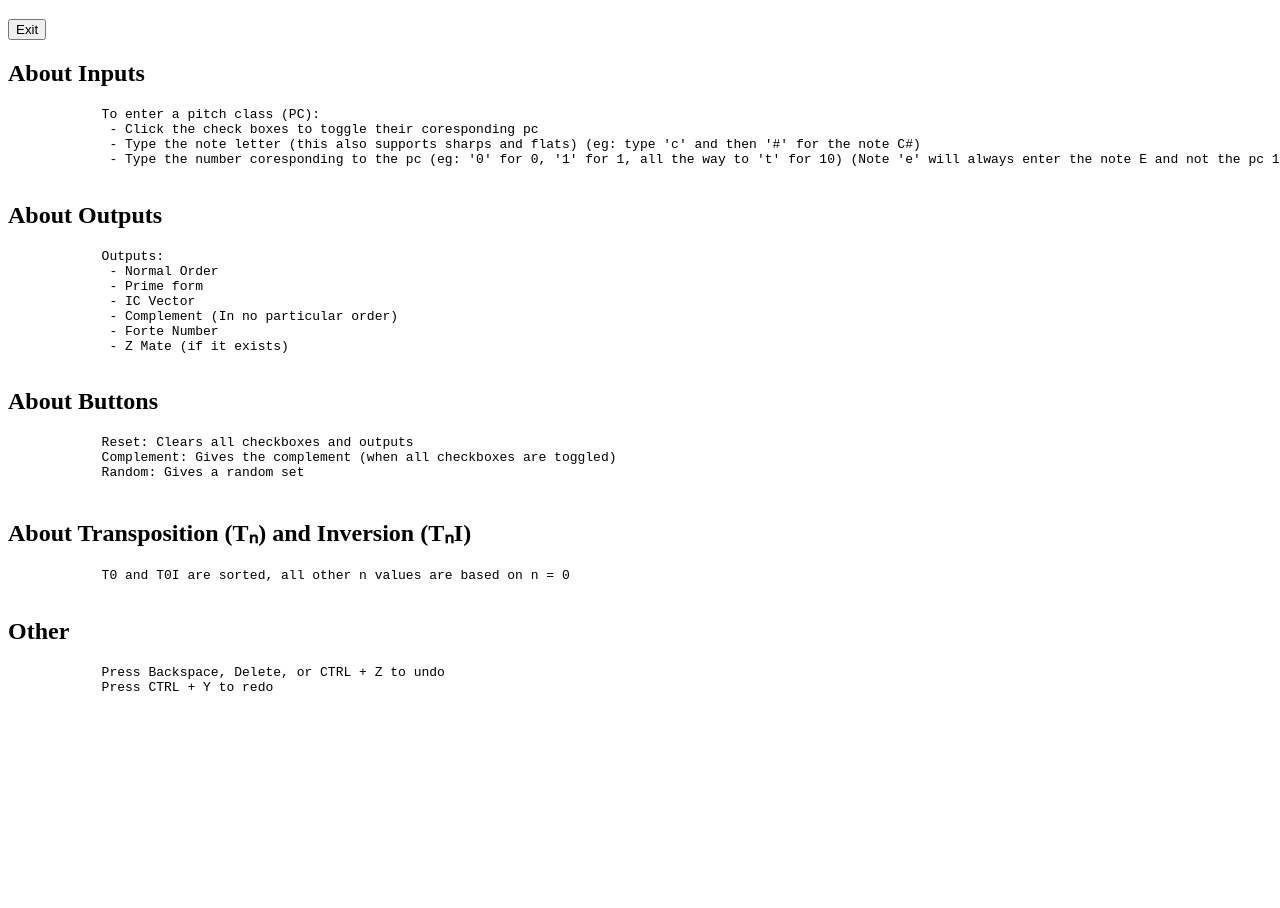
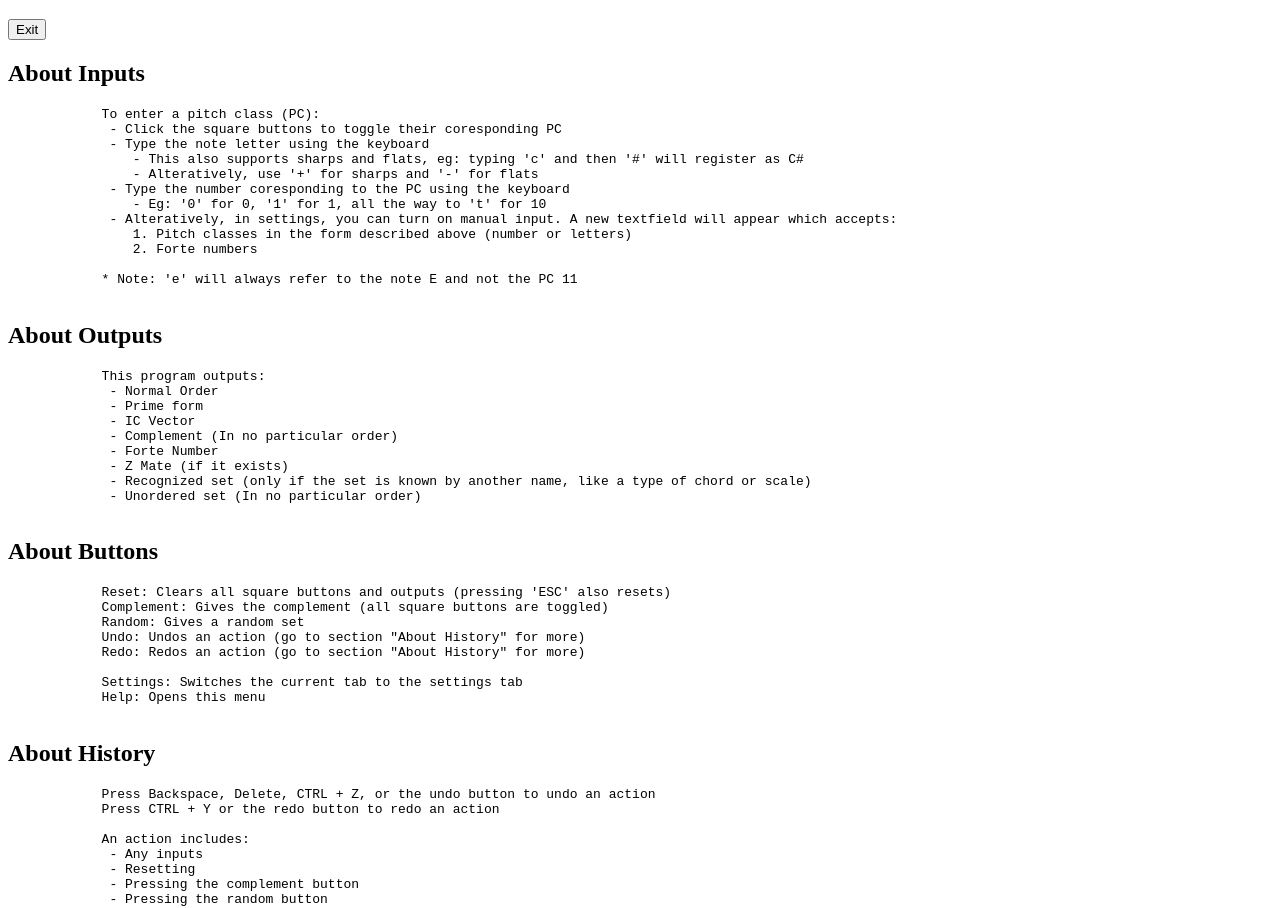
Before and after one commit to ast173/PitchClassSet, a website: page help.html in a window 1280 px wide. Shown: the part 61-969 px from the top of the page. Before the commit the page ends 800 px from the top, so only its background shows below. Drawn offline with Linux system fonts and the light colour scheme.

Commit message:
Wrote more for the help menu, also exported toggle() to ./modules/history.js

```diff
--- a/help.html
+++ b/help.html
@@ -15,38 +15,80 @@
         <h2>About Inputs</h2>
         <pre>
             To enter a pitch class (PC):
-             - Click the check boxes to toggle their coresponding pc
-             - Type the note letter (this also supports sharps and flats) (eg: type 'c' and then '#' for the note C#)
-             - Type the number coresponding to the pc (eg: '0' for 0, '1' for 1, all the way to 't' for 10) (Note 'e' will always enter the note E and not the pc 11)
+             - Click the square buttons to toggle their coresponding PC
+             - Type the note letter using the keyboard
+                - This also supports sharps and flats, eg: typing 'c' and then '#' will register as C#
+                - Alteratively, use '+' for sharps and '-' for flats
+             - Type the number coresponding to the PC using the keyboard
+                - Eg: '0' for 0, '1' for 1, all the way to 't' for 10
+             - Alteratively, in settings, you can turn on manual input. A new textfield will appear which accepts:
+                1. Pitch classes in the form described above (number or letters)
+                2. Forte numbers
+
+            * Note: 'e' will always refer to the note E and not the PC 11
         </pre>
 
         <h2>About Outputs</h2>
         <pre>
-            Outputs:
+            This program outputs:
              - Normal Order
              - Prime form
              - IC Vector
              - Complement (In no particular order)
              - Forte Number
              - Z Mate (if it exists)
+             - Recognized set (only if the set is known by another name, like a type of chord or scale)
+             - Unordered set (In no particular order)
         </pre>
 
         <h2>About Buttons</h2>
         <pre>
-            Reset: Clears all checkboxes and outputs
-            Complement: Gives the complement (when all checkboxes are toggled)
+            Reset: Clears all square buttons and outputs (pressing 'ESC' also resets)
+            Complement: Gives the complement (all square buttons are toggled)
             Random: Gives a random set
+            Undo: Undos an action (go to section "About History" for more)
+            Redo: Redos an action (go to section "About History" for more)
+
+            Settings: Switches the current tab to the settings tab
+            Help: Opens this menu
         </pre>
 
-        <h2>About Transposition (Tₙ) and Inversion (TₙI)</h2>
+        <!-- <h2>About Transposition (Tₙ) and Inversion (TₙI)</h2>
         <pre>
             T0 and T0I are sorted, all other n values are based on n = 0
+        </pre> -->
+
+        <h2>About History</h2>
+        <pre>
+            Press Backspace, Delete, CTRL + Z, or the undo button to undo an action
+            Press CTRL + Y or the redo button to redo an action
+
+            An action includes:
+             - Any inputs
+             - Resetting
+             - Pressing the complement button
+             - Pressing the random button
+
+            * Note: You cannot undo or redo after refreshing the main page or going from settings back to the main page
         </pre>
 
-        <h2>Other</h2>
+        <h2>About Settings</h2>
         <pre>
-            Press Backspace, Delete, or CTRL + Z to undo
-            Press CTRL + Y to redo
+            Notes or letters:
+             - For the square buttons, whether they show the note letter or the PC
+            10/11 or T/E:
+             - Doesn't need the above condition to be on
+             - Changes 10 and 11 to T and E respectively
+             - This affects the square buttons and all outputs
+            Type of packing:
+             - Rahn is packed from the right, Forte is packed to the left
+             - This only affects a total of 6 prime forms: 5-20, 6-Z29, 6-31, 7-Z18, 7-20, 8-26
+            For Tₙ and TₙI, one or all:
+             - Whether to show only transposition and inversion one at a time or to show all 12 simultaneously
+            Show Unique Inversions?
+             - Does nothing so far
+            Manual input on?
+             - A textfield appears
         </pre>
     </body>
 </html>
--- a/modules/history.js
+++ b/modules/history.js
@@ -1,5 +1,7 @@
 console.log("==================== HISTORY ====================");
-console.log("\"./history.js\" has no imports");
+import { toggle } from "./index.js";
+console.log("Imported items from \"./history.js\"");
+console.log(`Test 4.1\n${toggle}`);
 
 export { remember }; // to "./index.js"
 export { undo, redo, rememberChangeOfState }; // to "./index.js", "./keyboard.js"
--- a/modules/onStart.js
+++ b/modules/onStart.js
@@ -15,6 +15,8 @@ console.log("7. INDEX");
 /*
 TODO: add supersets and subsets
 TODO: add 'is subset of' options
+TODO: there is an extra redo needed at the start of history
+TODO: refine help menu text
 TODO:HTML needs work
 
 DATATYPES
@@ -25,6 +27,7 @@ let a Integer be of datatype Number and to be an integer
 let a Natural be of datatype Integer and to be non negative
 check "./util.js" for definitions of PackingType and FormatingType
 
+FUNCTION VISIBILITY
 private means only used within its own .js file
 public means exported and used in other .js files
 */
--- a/modules/util.js
+++ b/modules/util.js
@@ -25,6 +25,7 @@ let letterToPC = new Map([
 
 let semitoneValue = new Map([
     ["#", 1], ["b", -1],
+    ["+", 1], ["-", -1],
 ]);
 
 const FLAT_TIME_MS = 500;
```
Also changed, not shown: index.html (+2 -3 lines), modules/index.js (+5 -4 lines), modules/keyboard.js (+6 -6 lines), settings/settings.html (+2 -3 lines).
